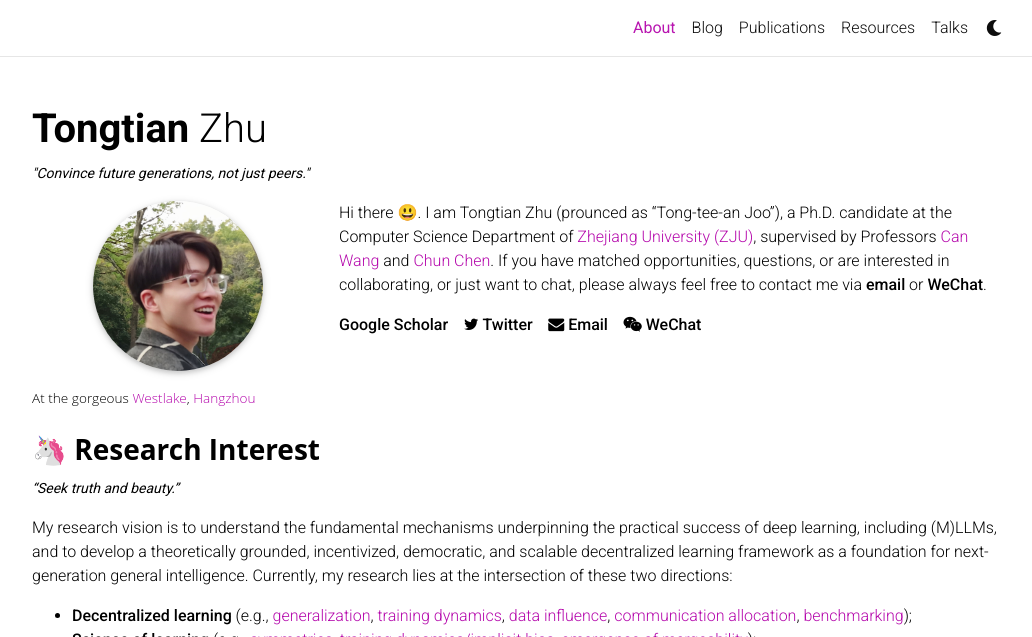
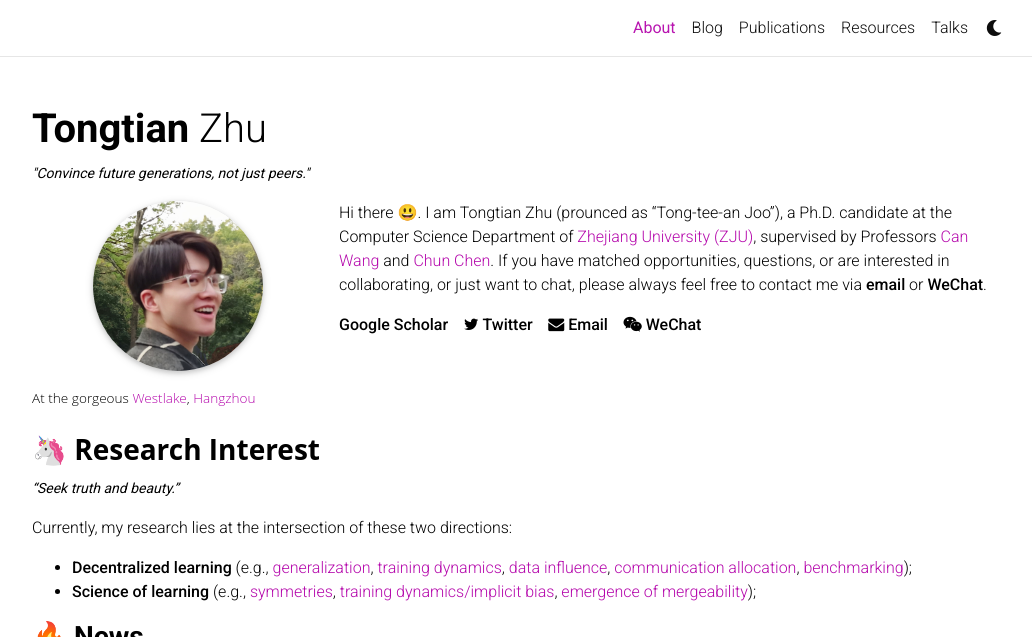
Before and after one commit to Raiden-Zhu/Raiden-Zhu.github.io, a Jekyll site: the page built from _pages/about.md, in a window 1280 px wide and 900 px high, cut to the strip 0-637 px from the top of the window. Shown: the whole strip, without its empty margins (123-1155 px from the left). Built offline with Jekyll 4.4.1, drawn with Linux system fonts in a browser that asks for light colours; full-size pictures stand in for the smaller copies a plugin makes; comment, search, counter and statistics services are not loaded; a style sheet for code colours, icons or effects is not loaded; some of the changed lines change nothing that is shown.

Commit message:
Refactor research vision section in about.md
Removed redundant text and cleaned up formatting.

```diff
--- a/_pages/about.md
+++ b/_pages/about.md
@@ -36,7 +36,9 @@
 
 <small><em>"Seek truth and beauty."</em></small>
 
-My research vision is to understand the fundamental mechanisms underpinning the practical success of deep learning, including (M)LLMs, and to develop a theoretically grounded, incentivized, democratic, and scalable decentralized learning framework as a foundation for next-generation general intelligence.
+<!--My research vision is to understand the fundamental mechanisms underpinning the practical success of deep learning, including (M)LLMs, and to develop a theoretically grounded, incentivized, democratic, and scalable decentralized learning framework as a foundation for next-generation general intelligence.
+Currently, my research lies at the intersection of these two directions: -->
+
 Currently, my research lies at the intersection of these two directions:
 
 - **Decentralized learning** (e.g., [generalization](https://arxiv.org/abs/2206.12680), [training dynamics](https://arxiv.org/abs/2306.02913), [data influence](https://openreview.net/forum?id=2TIYkqieKw), [communication allocation](https://openreview.net/forum?id=lWGMbJRCtQ), [benchmarking](https://openreview.net/forum?id=hDfD4HcDo0));
```
